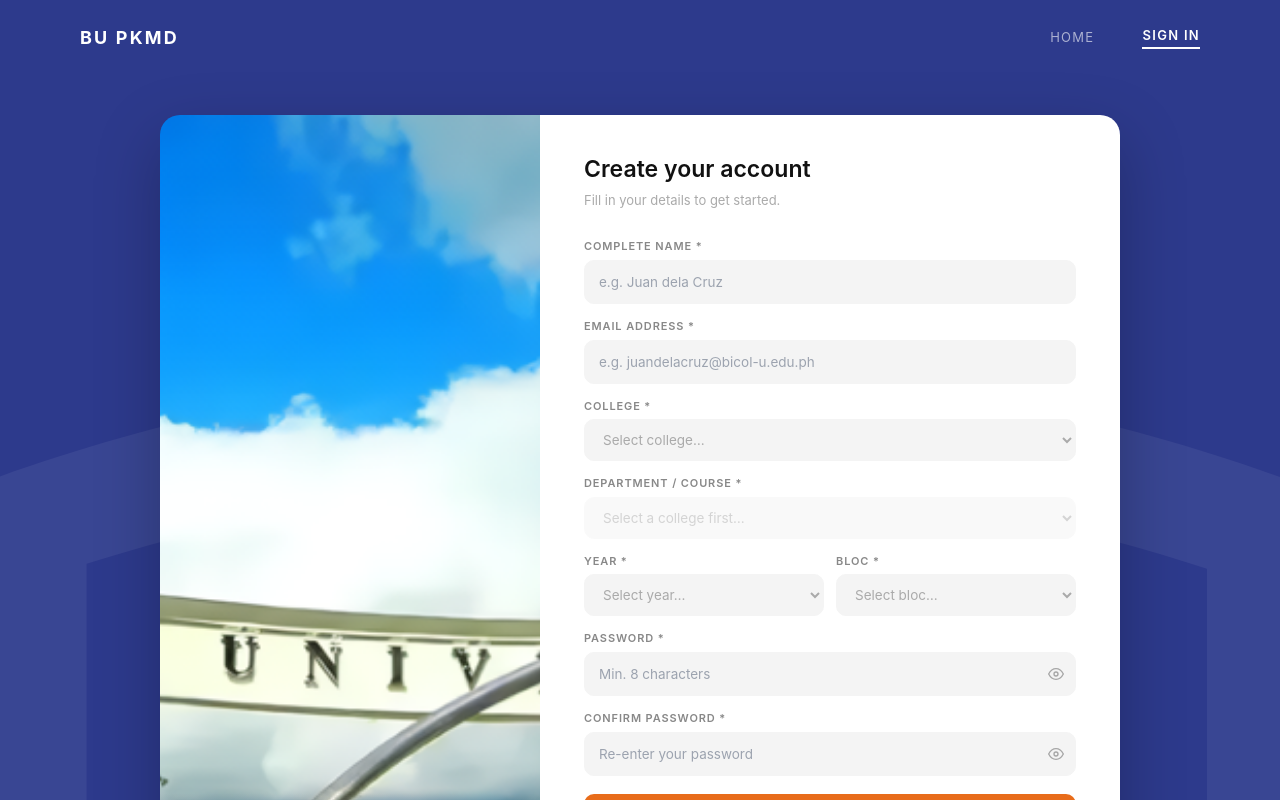
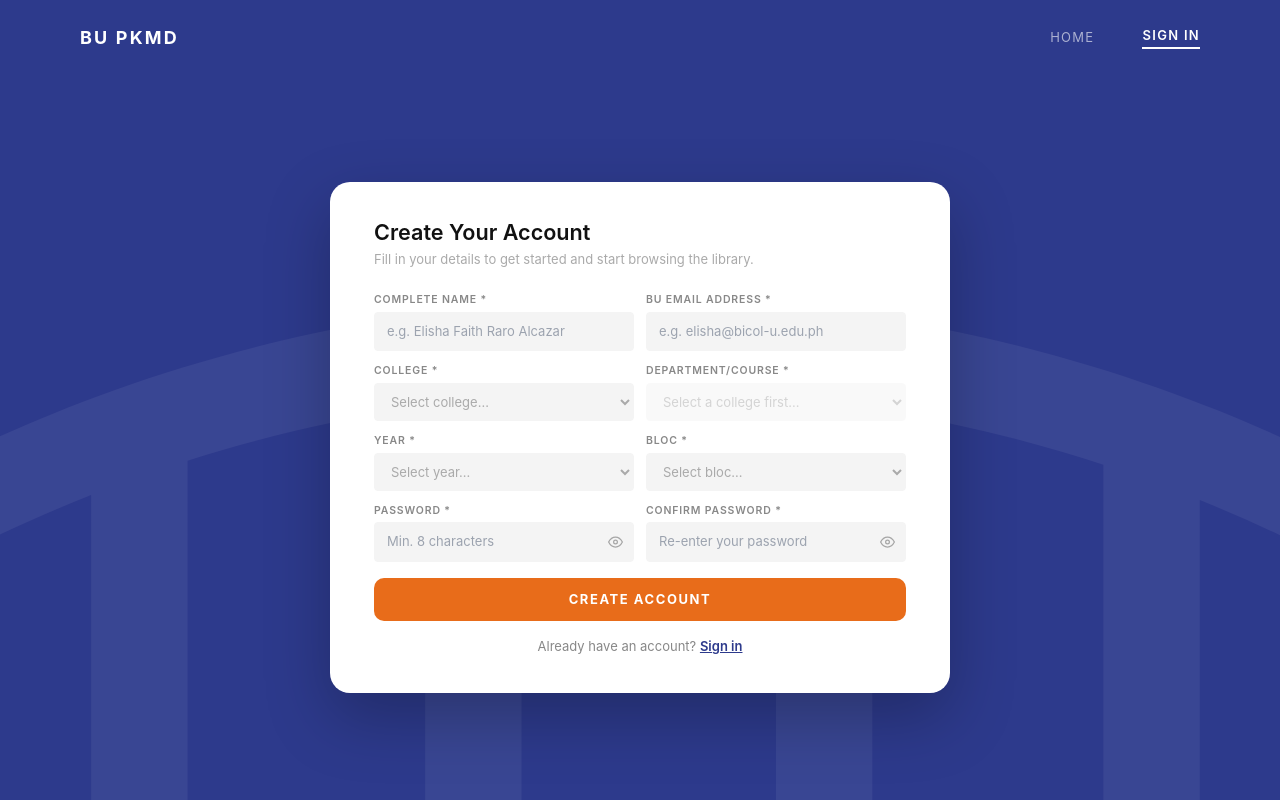
Before and after one commit to kriscsv/websys-final, a React (Create React App) app in the folder client/: page /signup in a window 1280 px wide. Shown: the top 800 px of the page. Built offline with nearby package versions, Linux system fonts and the light colour scheme.

Commit message:
updated college list in sign up page and made changes in UI

```diff
--- a/client/src/pages/SignUp.jsx
+++ b/client/src/pages/SignUp.jsx
@@ -1,9 +1,7 @@
 import { useState } from "react";
 import { useNavigate } from "react-router-dom";
-import BgSVG   from "../assets/bg-01.svg";
-import BUPhoto from "../assets/bu-fourpillars.png";
+import BgSVG from "../assets/bg-01.svg";
 
-// ─── Navbar ───────────────────────────────────────────────────────────────────
 function Navbar() {
   const navigate = useNavigate();
   return (
@@ -25,7 +23,6 @@ function Navbar() {
           onMouseLeave={e => e.target.style.color="rgba(255,255,255,0.6)"}>
           HOME
         </button>
-
         <button onClick={() => navigate("/signin")}
           style={{ color:"#fff", fontWeight:600, fontSize:"13px", letterSpacing:"0.1em", background:"none", border:"none", borderBottom:"2px solid #fff", paddingBottom:"2px", cursor:"pointer" }}>
           SIGN IN
@@ -35,28 +32,26 @@ function Navbar() {
   );
 }
 
-// ─── College → Departments/Courses map ───────────────────────────────────────
 const COLLEGE_DEPTS = {
-  "College of Engineering":          ["Civil Engineering","Electrical Engineering","Electronics Engineering","Mechanical Engineering","Computer Engineering"],
-  "College of Science":              ["Biology","Chemistry","Mathematics","Physics","Computer Science","Information Technology"],
-  "College of Education":            ["Bachelor of Elementary Education","Bachelor of Secondary Education","Bachelor of Physical Education"],
-  "College of Business and Economics":["Business Administration","Accountancy","Economics","Office Administration"],
-  "College of Arts and Letters":     ["Communication","English","Filipino","Performing Arts","Visual Arts"],
-  "College of Social Sciences":      ["Political Science","Psychology","Public Administration","Sociology"],
-  "College of Nursing":              ["Bachelor of Science in Nursing"],
-  "College of Agriculture":          ["Agriculture","Agribusiness","Forestry"],
-  "College of Law":                  ["Juris Doctor"],
-  "Graduate School":                 ["Master of Arts","Master of Science","Doctor of Philosophy"],
+  "College of Engineering":["Civil Engineering","Electrical Engineering","Geodetic Engineering","Mechanical Engineering"],
+  "College of Science":["Biology","Chemistry","Computer Science","Information Technology", "Meteorology", ""],
+  "College of Education":["Culture and Arts Education","Bachelor of Secondary Education","Bachelor of Physical Education"],
+  "College of Business, Economics, and Management":["Business Administration","Accountancy","Entrepreneurship","Office Administration"],
+  "College of Arts and Letters":["Communication","English","Filipino","Performing Arts","Visual Arts"],
+  "College of Social Sciences and Philosophy":["Political Science","Psychology","Public Administration","Sociology"],
+  "College of Nursing":["Bachelor of Science in Nursing"],
+  "Institute of Physical Education, Sports, and Recreation":["Agriculture","Agribusiness","Forestry"],
+  "College of Law":["Juris Doctor"],
+  "Graduate School":["Master of Arts","Master of Science","Doctor of Philosophy"],
 };
 
-const YEARS   = ["1st Year","2nd Year","3rd Year","4th Year","5th Year","Graduate"];
-const BLOCS   = ["A","B","C","D","E","F","G","H","N/A"];
+const YEARS = ["1st Year","2nd Year","3rd Year","4th Year","5th Year","Graduate"];
+const BLOCS = ["A","B","C","D", "N/A"];
 
-// ─── Reusable input ───────────────────────────────────────────────────────────
 function Field({ label, children }) {
   return (
-    <div style={{ display:"flex", flexDirection:"column", gap:"5px" }}>
-      <label style={{ fontSize:"11px", fontWeight:600, color:"#888", letterSpacing:"0.08em", textTransform:"uppercase" }}>
+    <div style={{ display:"flex", flexDirection:"column", gap:"4px" }}>
+      <label style={{ fontSize:"10.5px", fontWeight:600, color:"#888", letterSpacing:"0.08em", textTransform:"uppercase" }}>
         {label}
       </label>
       {children}
@@ -66,34 +61,23 @@ function Field({ label, children }) {
 
 const inputStyle = {
   width:"100%", boxSizing:"border-box",
-  padding:"11px 14px",
+  padding:"9px 12px",
   background:"#f4f4f4", border:"1.5px solid #f4f4f4",
-  borderRadius:"10px",
-  fontSize:"13.5px", color:"#333",
+  borderRadius:"4px",
+  fontSize:"13px", color:"#333",
   outline:"none", transition:"border-color 0.15s",
   fontFamily:"inherit",
 };
 
-const focusStyle  = { borderColor:"#2d3a8c", background:"#fff" };
-const blurStyle   = { borderColor:"#f4f4f4",  background:"#f4f4f4" };
+const focusStyle = { borderColor:"#2d3a8c", background:"#fff" };
+const blurStyle  = { borderColor:"#f4f4f4",  background:"#f4f4f4" };
 
-// ─── SignUp Page ──────────────────────────────────────────────────────────────
 export default function SignUp() {
   const navigate = useNavigate();
 
-  // ── Form state — ready to POST to your backend ───────────────────────────
-  // To connect:
-  //   import axios from "axios"
-  //   POST /api/auth/register  with the formData object
   const [formData, setFormData] = useState({
-    fullName:   "",
-    email:      "",
-    college:    "",
-    department: "",
-    year:       "",
-    bloc:       "",
-    password:   "",
-    confirm:    "",
+    fullName:"", email:"", college:"", department:"",
+    year:"", bloc:"", password:"", confirm:"",
   });
 
   const [showPass,    setShowPass]    = useState(false);
@@ -105,7 +89,6 @@ export default function SignUp() {
     setFormData(prev => ({
       ...prev,
       [field]: e.target.value,
-      // reset department when college changes
       ...(field === "college" ? { department: "" } : {}),
     }));
 
@@ -114,8 +97,6 @@ export default function SignUp() {
   const handleSubmit = async (e) => {
     e.preventDefault();
     setError("");
-
-    // Basic validation
     if (!formData.fullName || !formData.email || !formData.college ||
         !formData.department || !formData.year || !formData.bloc ||
         !formData.password || !formData.confirm) {
@@ -127,22 +108,8 @@ export default function SignUp() {
     if (formData.password.length < 8) {
       setError("Password must be at least 8 characters."); return;
     }
-
     setLoading(true);
     try {
-      // ── Replace with your real API call ───────────────────────────────────
-      // const res = await axios.post("/api/auth/register", {
-      //   fullName:   formData.fullName,
-      //   email:      formData.email,
-      //   college:    formData.college,
-      //   department: formData.department,
-      //   year:       formData.year,
-      //   bloc:       formData.bloc,
-      //   password:   formData.password,
-      // });
-      // localStorage.setItem("token", res.data.token);
-      // navigate("/dashboard");
-      // ─────────────────────────────────────────────────────────────────────
       console.log("Register:", formData);
       navigate("/signin");
     } catch (err) {
@@ -173,116 +140,71 @@ export default function SignUp() {
         }}
       />
 
-      {/* Navbar */}
       <Navbar />
 
-      {/* Centered card */}
       <div style={{
         flex:1, display:"flex",
-        alignItems:"flex-start", justifyContent:"center",
-        padding:"40px 20px 60px",
+        alignItems:"center", justifyContent:"center",
+        padding:"24px 20px",
         position:"relative", zIndex:10,
       }}>
 
-        {/* Card — wider than sign in to fit more fields */}
         <div style={{
-          display:"grid",
-          gridTemplateColumns:"380px 1fr",
-          width:"100%", maxWidth:"960px",
+          background:"#fff",
           borderRadius:"20px",
-          overflow:"hidden",
+          padding:"36px 44px",
+          width:"100%", maxWidth:"620px",
           boxShadow:"0 24px 64px rgba(0,0,0,0.25)",
         }}>
 
-          {/* ── Left: BU Photo ── */}
-          <div style={{ position:"relative", overflow:"hidden", minHeight:"560px" }}>
-            <img
-              src={BUPhoto}
-              alt="Bicol University"
-              style={{ width:"100%", height:"100%", objectFit:"cover", objectPosition:"center", display:"block" }}
-            />
-            {/* Overlay text */}
-            <div style={{
-              position:"absolute", bottom:0, left:0, right:0,
-              padding:"32px 28px",
-              background:"linear-gradient(to top, rgba(13,30,80,0.85) 0%, transparent 100%)",
+          <h1 style={{
+            color:"#111", fontSize:"1.35rem", fontWeight:600,
+            margin:"0 0 4px", lineHeight:1.3,
           }}>
-              <p style={{ color:"rgba(255,255,255,0.9)", fontSize:"13px", lineHeight:1.6, margin:0 }}>
-                Join the BU PKMD digital archive and access thousands of university publications and research materials.
-              </p>
-            </div>
-          </div>
-
-          {/* ── Right: Form ── */}
-          <div style={{
-            background:"#fff",
-            padding:"40px 44px",
-            display:"flex", flexDirection:"column",
-            justifyContent:"center",
-            overflowY:"auto",
-          }}>
-
-            {/* Header */}
-            <h1 style={{
-              color:"#111",
-              fontSize:"clamp(1.2rem, 1.8vw, 1.5rem)",
-              fontWeight:600,
-              margin:"0 0 6px",
-              lineHeight:1.3,
-            }}>
-              Create your account
+            Create Your Account
           </h1>
-            <p style={{ color:"#aaa", fontSize:"13px", margin:"0 0 28px" }}>
-              Fill in your details to get started.
+          <p style={{ color:"#aaa", fontSize:"13px", margin:"0 0 22px" }}>
+            Fill in your details to get started and start browsing the library.
           </p>
 
-            {/* Error */}
           {error && (
             <div style={{
               background:"#fff0f0", border:"1px solid #fcc",
-                borderRadius:"8px", padding:"10px 14px",
+              borderRadius:"8px", padding:"9px 13px",
               color:"#c0392b", fontSize:"13px",
-                marginBottom:"16px",
+              marginBottom:"14px",
             }}>
               {error}
             </div>
           )}
 
-            <form onSubmit={handleSubmit} style={{ display:"flex", flexDirection:"column", gap:"14px" }}>
+          <form onSubmit={handleSubmit} style={{ display:"flex", flexDirection:"column", gap:"12px" }}>
 
-              {/* Full Name */}
+            <div style={{ display:"grid", gridTemplateColumns:"1fr 1fr", gap:"12px" }}>
               <Field label="Complete Name *">
                 <input
-                  type="text"
-                  placeholder="e.g. Juan dela Cruz"
-                  value={formData.fullName}
-                  onChange={set("fullName")}
-                  autoComplete="name"
-                  style={inputStyle}
+                  type="text" placeholder="e.g. Elisha Faith Raro Alcazar"
+                  value={formData.fullName} onChange={set("fullName")}
+                  autoComplete="name" style={inputStyle}
                   onFocus={e => Object.assign(e.target.style, focusStyle)}
                   onBlur={e  => Object.assign(e.target.style, blurStyle)}
                 />
               </Field>
-
-              {/* Email */}
-              <Field label="Email Address *">
+              <Field label="BU Email Address *">
                 <input
-                  type="email"
-                  placeholder="e.g. juandelacruz@bicol-u.edu.ph"
-                  value={formData.email}
-                  onChange={set("email")}
-                  autoComplete="email"
-                  style={inputStyle}
+                  type="email" placeholder="e.g. elisha@bicol-u.edu.ph"
+                  value={formData.email} onChange={set("email")}
+                  autoComplete="email" style={inputStyle}
                   onFocus={e => Object.assign(e.target.style, focusStyle)}
                   onBlur={e  => Object.assign(e.target.style, blurStyle)}
                 />
               </Field>
+            </div>
 
-              {/* College */}
+            <div style={{ display:"grid", gridTemplateColumns:"1fr 1fr", gap:"12px" }}>
               <Field label="College *">
                 <select
-                  value={formData.college}
-                  onChange={set("college")}
+                  value={formData.college} onChange={set("college")}
                   style={{ ...inputStyle, color: formData.college ? "#333" : "#aaa" }}
                   onFocus={e => Object.assign(e.target.style, focusStyle)}
                   onBlur={e  => Object.assign(e.target.style, blurStyle)}
@@ -293,12 +215,9 @@ export default function SignUp() {
                   ))}
                 </select>
               </Field>
-
-              {/* Department / Course */}
-              <Field label="Department / Course *">
+              <Field label="Department/Course *">
                 <select
-                  value={formData.department}
-                  onChange={set("department")}
+                  value={formData.department} onChange={set("department")}
                   disabled={!formData.college}
                   style={{
                     ...inputStyle,
@@ -310,64 +229,53 @@ export default function SignUp() {
                   onBlur={e  => Object.assign(e.target.style, blurStyle)}
                 >
                   <option value="" disabled>
-                    {formData.college ? "Select department/course…" : "Select a college first…"}
+                    {formData.college ? "Select department…" : "Select a college first…"}
                   </option>
-                  {depts.map(d => (
-                    <option key={d} value={d}>{d}</option>
-                  ))}
+                  {depts.map(d => <option key={d} value={d}>{d}</option>)}
                 </select>
               </Field>
+            </div>
 
-              {/* Year + Bloc — side by side */}
             <div style={{ display:"grid", gridTemplateColumns:"1fr 1fr", gap:"12px" }}>
               <Field label="Year *">
                 <select
-                    value={formData.year}
-                    onChange={set("year")}
+                  value={formData.year} onChange={set("year")}
                   style={{ ...inputStyle, color: formData.year ? "#333" : "#aaa" }}
                   onFocus={e => Object.assign(e.target.style, focusStyle)}
                   onBlur={e  => Object.assign(e.target.style, blurStyle)}
                 >
                   <option value="" disabled>Select year…</option>
-                    {YEARS.map(y => (
-                      <option key={y} value={y}>{y}</option>
-                    ))}
+                  {YEARS.map(y => <option key={y} value={y}>{y}</option>)}
                 </select>
               </Field>
-
               <Field label="Bloc *">
                 <select
-                    value={formData.bloc}
-                    onChange={set("bloc")}
+                  value={formData.bloc} onChange={set("bloc")}
                   style={{ ...inputStyle, color: formData.bloc ? "#333" : "#aaa" }}
                   onFocus={e => Object.assign(e.target.style, focusStyle)}
                   onBlur={e  => Object.assign(e.target.style, blurStyle)}
                 >
                   <option value="" disabled>Select bloc…</option>
-                    {BLOCS.map(b => (
-                      <option key={b} value={b}>Bloc {b}</option>
-                    ))}
+                  {BLOCS.map(b => <option key={b} value={b}>Bloc {b}</option>)}
                 </select>
               </Field>
             </div>
 
-              {/* Password */}
+            <div style={{ display:"grid", gridTemplateColumns:"1fr 1fr", gap:"12px" }}>
               <Field label="Password *">
                 <div style={{ position:"relative" }}>
                   <input
                     type={showPass ? "text" : "password"}
                     placeholder="Min. 8 characters"
-                    value={formData.password}
-                    onChange={set("password")}
+                    value={formData.password} onChange={set("password")}
                     autoComplete="new-password"
-                    style={{ ...inputStyle, paddingRight:"40px" }}
+                    style={{ ...inputStyle, paddingRight:"38px" }}
                     onFocus={e => Object.assign(e.target.style, focusStyle)}
                     onBlur={e  => Object.assign(e.target.style, blurStyle)}
                   />
-                  <svg
-                    onClick={() => setShowPass(p => !p)}
-                    style={{ position:"absolute", right:"12px", top:"50%", transform:"translateY(-50%)", cursor:"pointer", opacity:0.4 }}
-                    width="16" height="16" viewBox="0 0 24 24" fill="none" stroke="#333" strokeWidth="2">
+                  <svg onClick={() => setShowPass(p => !p)}
+                    style={{ position:"absolute", right:"11px", top:"50%", transform:"translateY(-50%)", cursor:"pointer", opacity:0.4 }}
+                    width="15" height="15" viewBox="0 0 24 24" fill="none" stroke="#333" strokeWidth="2">
                     {showPass
                       ? <><path d="M17.94 17.94A10.07 10.07 0 0 1 12 20c-7 0-11-8-11-8a18.45 18.45 0 0 1 5.06-5.94"/><path d="M9.9 4.24A9.12 9.12 0 0 1 12 4c7 0 11 8 11 8a18.5 18.5 0 0 1-2.16 3.19"/><line x1="1" y1="1" x2="23" y2="23"/></>
                       : <><path d="M1 12s4-8 11-8 11 8 11 8-4 8-11 8-11-8-11-8z"/><circle cx="12" cy="12" r="3"/></>
@@ -375,24 +283,20 @@ export default function SignUp() {
                   </svg>
                 </div>
               </Field>
-
-              {/* Confirm Password */}
               <Field label="Confirm Password *">
                 <div style={{ position:"relative" }}>
                   <input
                     type={showConfirm ? "text" : "password"}
                     placeholder="Re-enter your password"
-                    value={formData.confirm}
-                    onChange={set("confirm")}
+                    value={formData.confirm} onChange={set("confirm")}
                     autoComplete="new-password"
-                    style={{ ...inputStyle, paddingRight:"40px" }}
+                    style={{ ...inputStyle, paddingRight:"38px" }}
                     onFocus={e => Object.assign(e.target.style, focusStyle)}
                     onBlur={e  => Object.assign(e.target.style, blurStyle)}
                   />
-                  <svg
-                    onClick={() => setShowConfirm(p => !p)}
-                    style={{ position:"absolute", right:"12px", top:"50%", transform:"translateY(-50%)", cursor:"pointer", opacity:0.4 }}
-                    width="16" height="16" viewBox="0 0 24 24" fill="none" stroke="#333" strokeWidth="2">
+                  <svg onClick={() => setShowConfirm(p => !p)}
+                    style={{ position:"absolute", right:"11px", top:"50%", transform:"translateY(-50%)", cursor:"pointer", opacity:0.4 }}
+                    width="15" height="15" viewBox="0 0 24 24" fill="none" stroke="#333" strokeWidth="2">
                     {showConfirm
                       ? <><path d="M17.94 17.94A10.07 10.07 0 0 1 12 20c-7 0-11-8-11-8a18.45 18.45 0 0 1 5.06-5.94"/><path d="M9.9 4.24A9.12 9.12 0 0 1 12 4c7 0 11 8 11 8a18.5 18.5 0 0 1-2.16 3.19"/><line x1="1" y1="1" x2="23" y2="23"/></>
                       : <><path d="M1 12s4-8 11-8 11 8 11 8-4 8-11 8-11-8-11-8z"/><circle cx="12" cy="12" r="3"/></>
@@ -400,8 +304,8 @@ export default function SignUp() {
                   </svg>
                 </div>
               </Field>
+            </div>
 
-              {/* Submit */}
             <button
               type="submit"
               disabled={loading}
@@ -411,7 +315,7 @@ export default function SignUp() {
                 background: loading ? "#f0a070" : "#e86c1a",
                 color:"#fff", fontWeight:700,
                 fontSize:"13px", letterSpacing:"0.12em",
-                  padding:"13px", borderRadius:"10px",
+                padding:"12px", borderRadius:"10px",
                 border:"none", cursor: loading ? "not-allowed" : "pointer",
                 marginTop:"4px", transition:"background 0.15s",
               }}>
@@ -420,8 +324,7 @@ export default function SignUp() {
 
           </form>
 
-            {/* Sign in link */}
-            <p style={{ textAlign:"center", fontSize:"13px", color:"#888", margin:"20px 0 0" }}>
+          <p style={{ textAlign:"center", fontSize:"13px", color:"#888", margin:"16px 0 0" }}>
             Already have an account?{" "}
             <span
               onClick={() => navigate("/signin")}
@@ -436,6 +339,5 @@ export default function SignUp() {
         </div>
       </div>
     </div>
-    </div>
   );
 }
--- a/client/tailwind.config.js
+++ b/client/tailwind.config.js
@@ -1,7 +1,7 @@
 /** @type {import('tailwindcss').Config} */
 module.exports = {
   content: [
-    "./src/**/*.{js,ts,jsx,tsx}",  // ← must have this
+    "./src/**/*.{js,ts,jsx,tsx}",
   ],
   theme: {
     extend: {},
```
Lines whose indentation alone changed are shown as unchanged.
